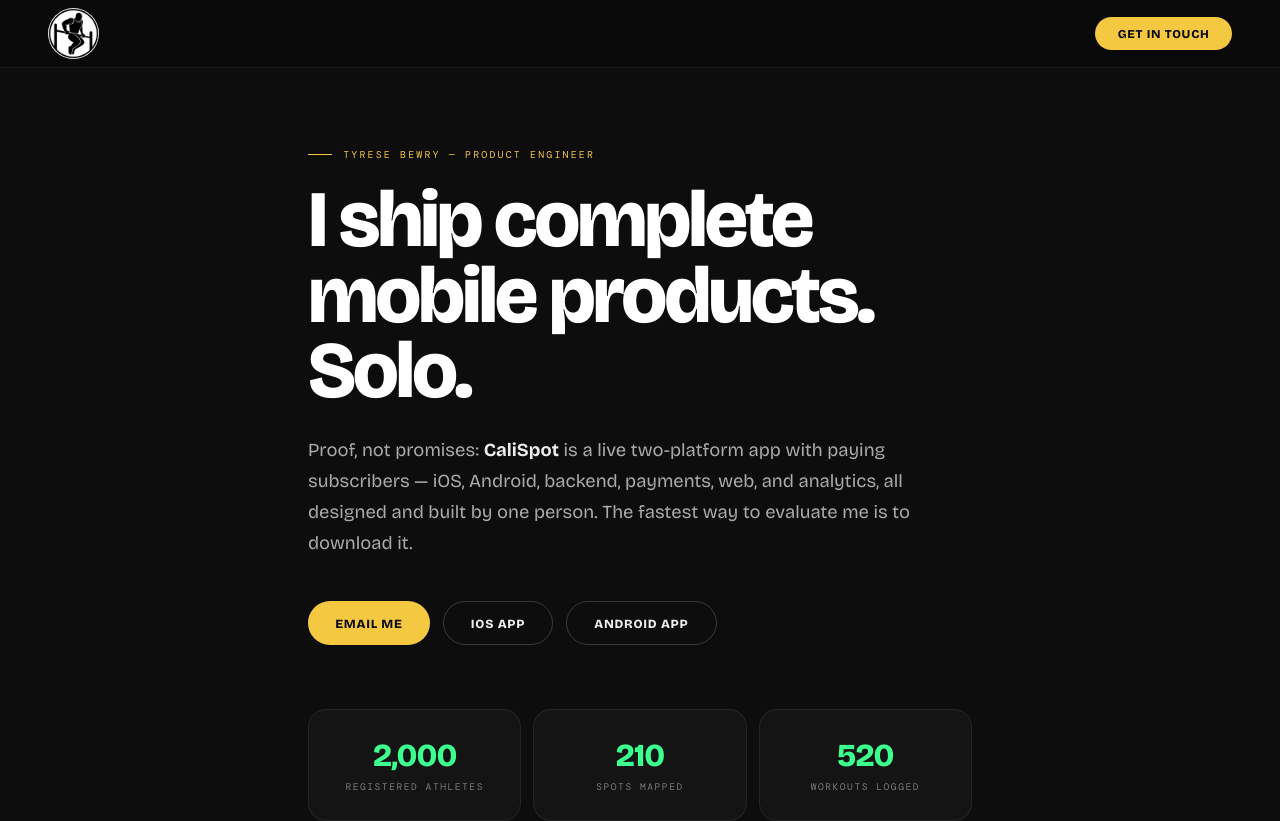
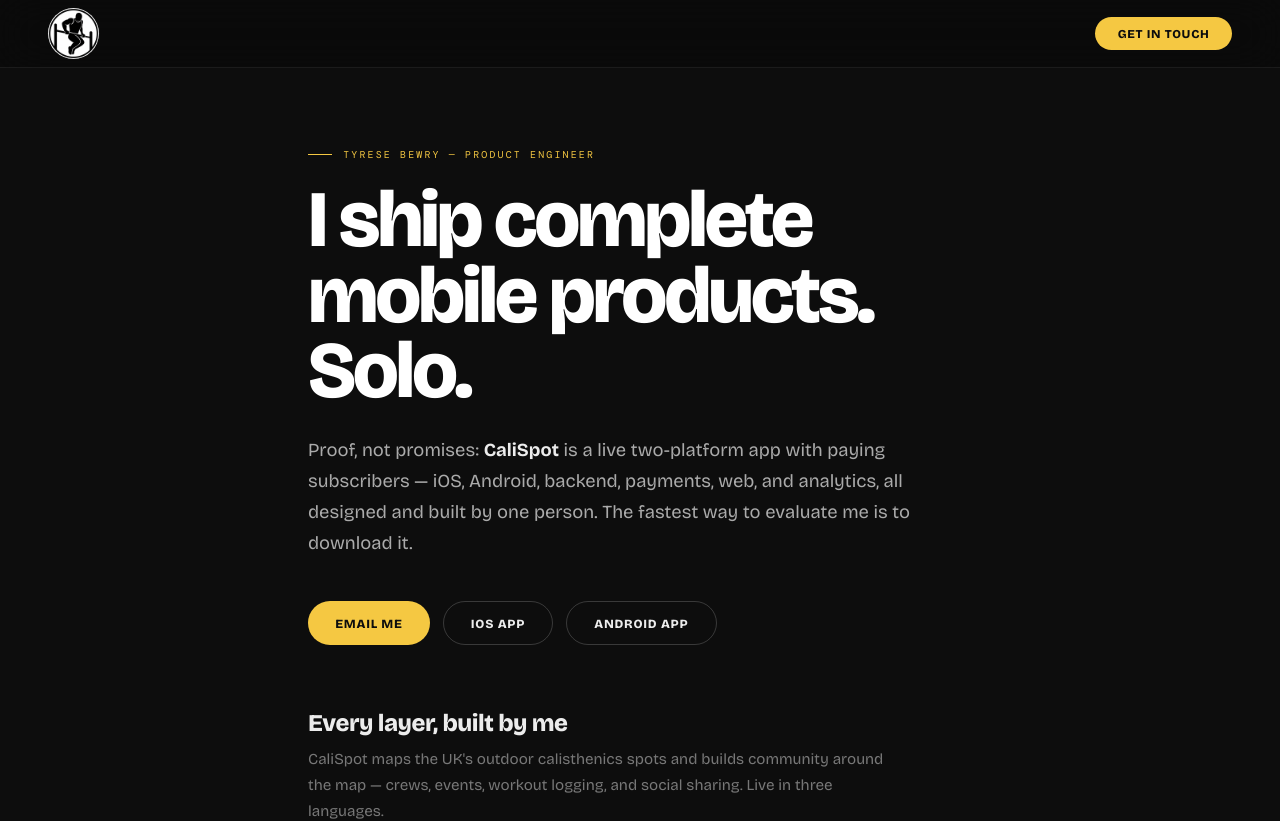
Before and after one commit to tyrese7691/calispot-web, a Next.js app: page /hire in a window 1280 px wide. Shown: the top 821 px of the page. Built offline with nearby package versions, Linux system fonts and the light colour scheme.

Commit message:
Website update

```diff
--- a/pages/hire.js
+++ b/pages/hire.js
@@ -4,7 +4,7 @@ import Link from "next/link";
 const FONTS = "https://fonts.googleapis.com/css2?family=Bricolage+Grotesque:opsz,wght@12..96,400;12..96,700;12..96,800;12..96,900&family=DM+Mono:wght@400;500&display=swap";
 const APP_STORE = "https://apps.apple.com/gb/app/calispot-calisthenics-parks/id6747050360";
 const GOOGLE_PLAY = "https://play.google.com/store/apps/details?id=com.eightmind.calispot";
-const EMAIL = "ty.rese@icloud.com";
+const EMAIL = "tyrese@calispot.xyz";
 
 const LAYERS = [
   ["iOS", "SwiftUI · StoreKit 2 subscriptions · geofenced arrival notifications · deep links & QR joins · Live Activities"],
@@ -69,10 +69,6 @@ export default function Hire() {
         .cta.pri:hover{transform:translateY(-2px);box-shadow:0 12px 36px rgba(245,200,66,.4)}
         .cta.sec{border:1px solid rgba(255,255,255,.18);color:var(--w)}
         .cta.sec:hover{border-color:rgba(255,255,255,.4);transform:translateY(-2px)}
-        .stats{display:grid;grid-template-columns:repeat(3,1fr);gap:12px;margin-bottom:4rem}
-        .stat{background:var(--card);border:1px solid var(--bd);border-radius:18px;padding:1.6rem 1.2rem;text-align:center}
-        .stat b{display:block;font-size:2rem;font-weight:900;letter-spacing:-.03em;color:var(--g)}
-        .stat span{font-family:var(--mono);font-size:.6rem;letter-spacing:.16em;text-transform:uppercase;color:var(--wm)}
         h2{font-size:1.5rem;font-weight:800;letter-spacing:-.02em;color:var(--w);margin-bottom:.6rem}
         .sub{font-size:.95rem;line-height:1.7;color:var(--wm);margin-bottom:1.8rem;max-width:60ch}
         .layers{display:flex;flex-direction:column;gap:8px;margin-bottom:4rem}
@@ -98,7 +94,6 @@ export default function Hire() {
         .fcp{font-family:var(--mono);font-size:.56rem;color:rgba(255,255,255,.1)}
         @media(max-width:640px){
           nav,.wrap,footer{padding-left:24px;padding-right:24px}
-          .stats{grid-template-columns:1fr}
           .offers{grid-template-columns:1fr}
           .layer{grid-template-columns:1fr;gap:.35rem}
         }
@@ -125,13 +120,6 @@ export default function Hire() {
           <a className="cta pri" href={`mailto:${EMAIL}`}>Email me</a>
           <a className="cta sec" href={APP_STORE} target="_blank" rel="noreferrer">iOS app</a>
           <a className="cta sec" href={GOOGLE_PLAY} target="_blank" rel="noreferrer">Android app</a>
-        </div>
-
-        {/* STATS */}
-        <div className="stats">
-          <div className="stat"><b>2,000</b><span>Registered athletes</span></div>
-          <div className="stat"><b>210</b><span>Spots mapped</span></div>
-          <div className="stat"><b>520</b><span>Workouts logged</span></div>
         </div>
 
         {/* WHAT I BUILT */}
```
